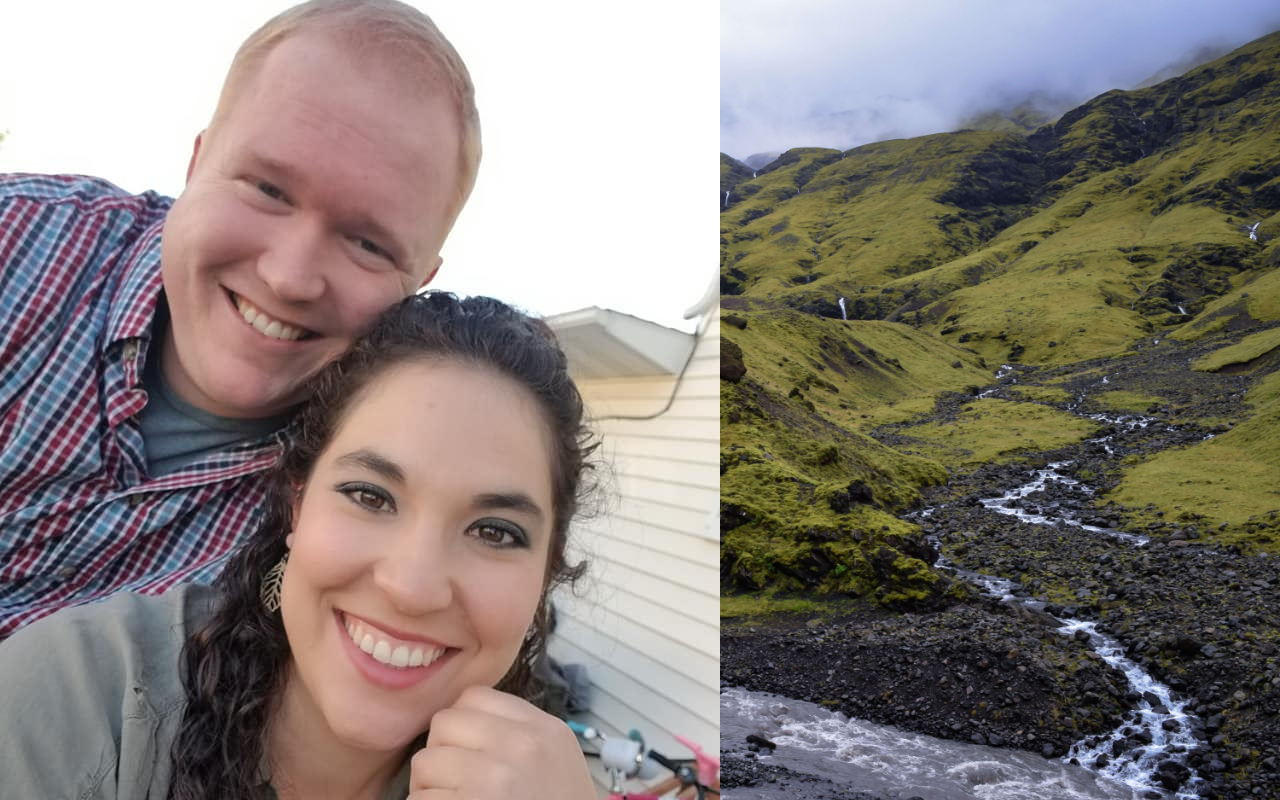
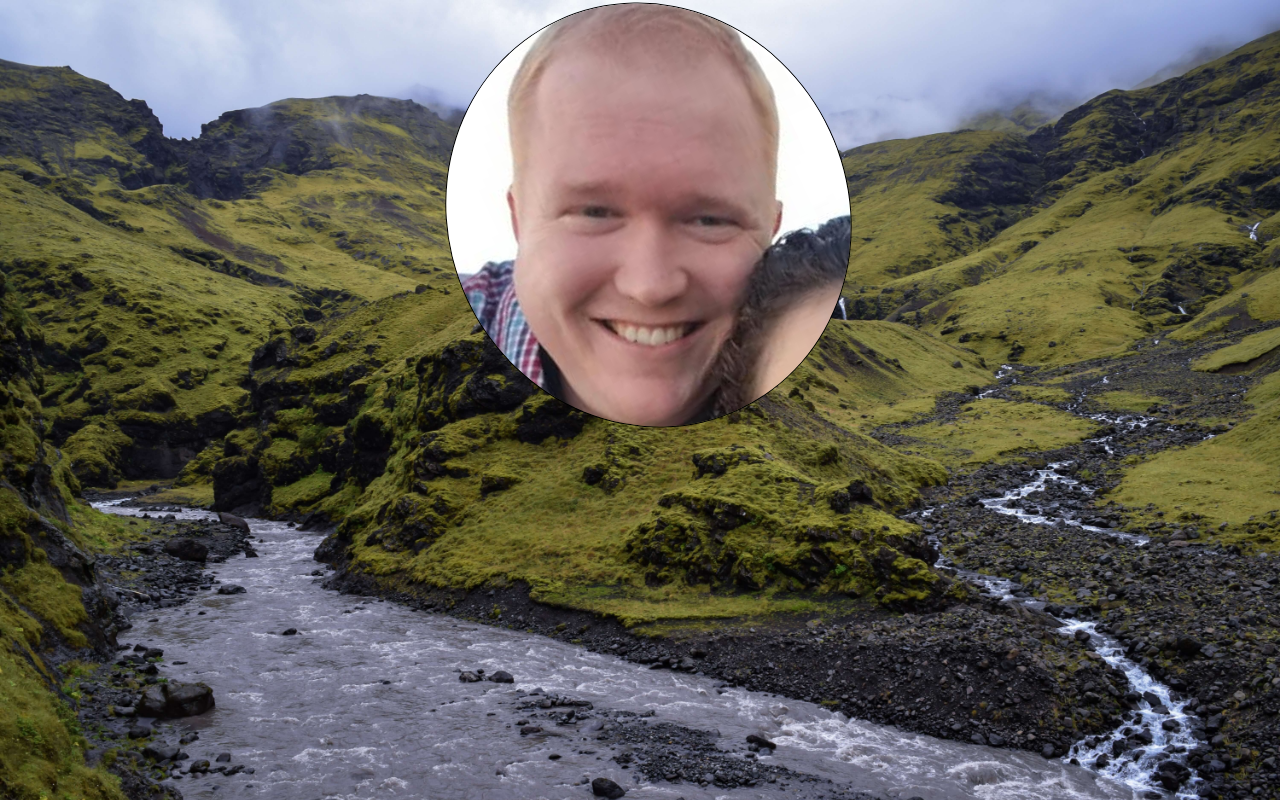
Before and after one commit to tsbarrett89/tb-portfolio, a React (Create React App) app: page / in a window 1280 px wide. Shown: the top 800 px of the page. Built offline with nearby package versions, Linux system fonts and the light colour scheme.

Commit message:
styling to Homepage

```diff
--- a/src/App.css
+++ /dev/null
@@ -1,38 +0,0 @@
-.App {
-  text-align: center;
-}
-
-.App-logo {
-  height: 40vmin;
-  pointer-events: none;
-}
-
-@media (prefers-reduced-motion: no-preference) {
-  .App-logo {
-    animation: App-logo-spin infinite 20s linear;
-  }
-}
-
-.App-header {
-  background-color: #282c34;
-  min-height: 100vh;
-  display: flex;
-  flex-direction: column;
-  align-items: center;
-  justify-content: center;
-  font-size: calc(10px + 2vmin);
-  color: white;
-}
-
-.App-link {
-  color: #61dafb;
-}
-
-@keyframes App-logo-spin {
-  from {
-    transform: rotate(0deg);
-  }
-  to {
-    transform: rotate(360deg);
-  }
-}
--- a/src/App.js
+++ b/src/App.js
@@ -1,5 +1,4 @@
 import React from 'react';
-import './App.css';
 
 import Homepage from './components/Homepage';
 
--- a/src/components/Homepage.js
+++ b/src/components/Homepage.js
@@ -2,12 +2,15 @@
 
 import MePic from '../images/ciana-tom.jpg';
 
+import { HomepageContainer, ProfilePicture } from '../style/homepage-styles';
+
 const Homepage = () => {
 
     return (
-        <div>
-            <img src={MePic} alt='Thomas Barrett' />
-        </div>
+        <HomepageContainer>
+            <ProfilePicture><img src={MePic} alt='Thomas Barrett' /></ProfilePicture>
+
+        </HomepageContainer>
     )
 }
 
--- a/src/index.css
+++ b/src/index.css
@@ -1,3 +1,52 @@
+/* http://meyerweb.com/eric/tools/css/reset/
+   v2.0 | 20110126
+   License: none (public domain)
+*/
+
+html, body, div, span, applet, object, iframe,
+h1, h2, h3, h4, h5, h6, p, blockquote, pre,
+a, abbr, acronym, address, big, cite, code,
+del, dfn, em, img, ins, kbd, q, s, samp,
+small, strike, strong, sub, sup, tt, var,
+b, u, i, center,
+dl, dt, dd, ol, ul, li,
+fieldset, form, label, legend,
+table, caption, tbody, tfoot, thead, tr, th, td,
+article, aside, canvas, details, embed,
+figure, figcaption, footer, header, hgroup,
+menu, nav, output, ruby, section, summary,
+time, mark, audio, video {
+	margin: 0;
+	padding: 0;
+	border: 0;
+	font-size: 100%;
+	font: inherit;
+	vertical-align: baseline;
+}
+/* HTML5 display-role reset for older browsers */
+article, aside, details, figcaption, figure,
+footer, header, hgroup, menu, nav, section {
+	display: block;
+}
+body {
+	line-height: 1;
+}
+ol, ul {
+	list-style: none;
+}
+blockquote, q {
+	quotes: none;
+}
+blockquote:before, blockquote:after,
+q:before, q:after {
+	content: '';
+	content: none;
+}
+table {
+	border-collapse: collapse;
+	border-spacing: 0;
+}
+
 body {
   margin: 0;
   font-family: -apple-system, BlinkMacSystemFont, 'Segoe UI', 'Roboto', 'Oxygen',
--- /dev/null
+++ b/src/style/homepage-styles.js
@@ -0,0 +1,18 @@
+import styled from 'styled-components';
+
+export const HomepageContainer = styled.div `
+    display: flex;
+    flex-direction: column;
+    align-items: center;
+`
+
+export const ProfilePicture = styled.div `
+    width: 30%;
+
+    img{
+        border: 1px solid black;
+        border-radius: 50%;
+        transform: rotate(-25deg);
+    }
+
+`
```
Also changed, not shown: src/images/ciana-tom.jpg.
